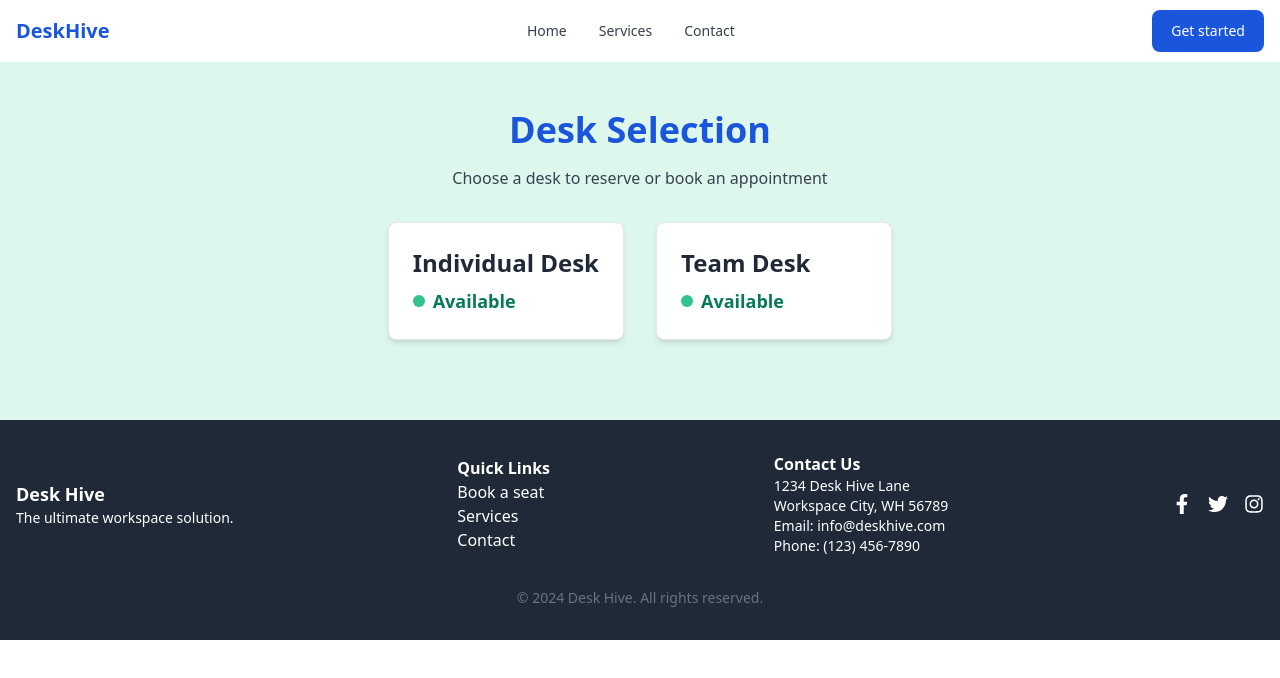
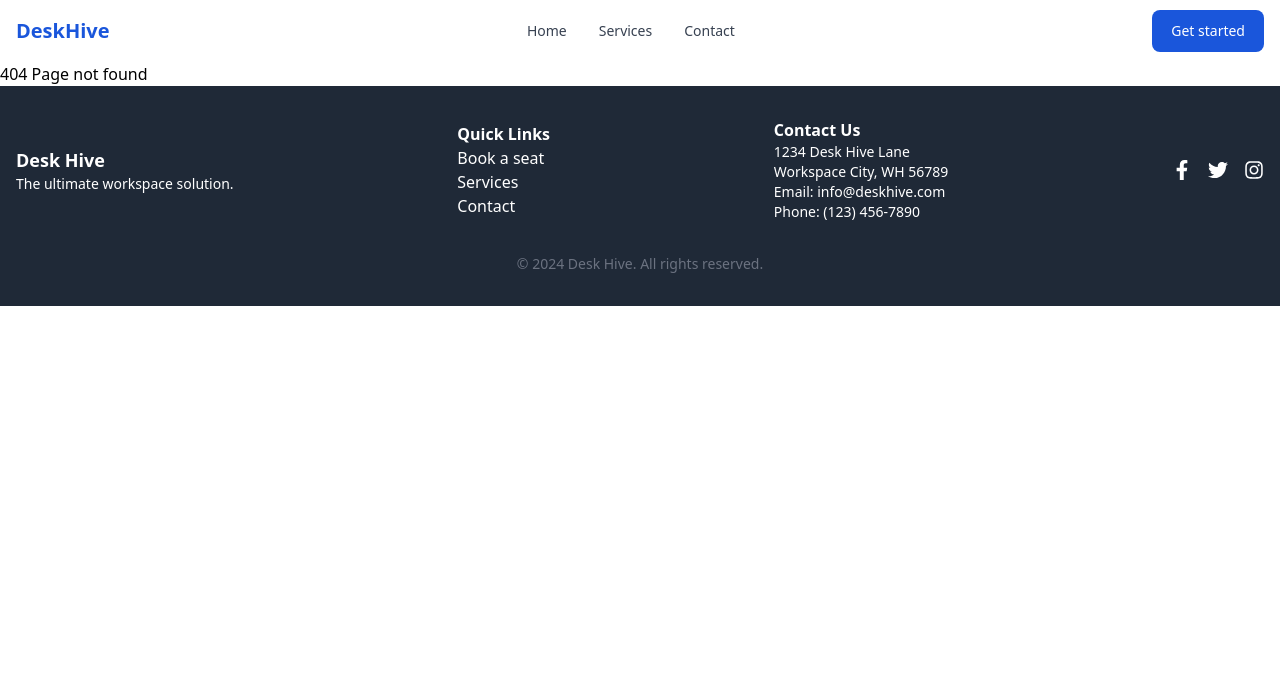
Before and after one commit to tessyjonburica/DeskHive, a React (Vite) app in the folder deskhive/: page /desk-selection in a window 1280 px wide. Shown: the top 678 px of the page. Built offline with nearby package versions, Linux system fonts and the light colour scheme.

Commit message:
Added @vercel/analytics dependency and imported Analytics component in App.jsx

```diff
--- a/deskhive/package.json
+++ b/deskhive/package.json
@@ -10,6 +10,7 @@
     "preview": "vite preview"
   },
   "dependencies": {
+    "@vercel/analytics": "^1.3.1",
     "dom": "^0.0.3",
     "flowbite-react": "^0.9.0",
     "jspdf": "^2.5.1",
--- a/deskhive/src/App.jsx
+++ b/deskhive/src/App.jsx
@@ -1,4 +1,5 @@
 import { BrowserRouter, Routes, Route } from "react-router-dom";
+import { Analytics } from "@vercel/analytics/react"
 import "./App.css";
 import Contact from "./pages/Contact";
 import Home from "./pages/Home";
@@ -13,57 +14,25 @@ import Confirmation from "./pages/Confirmation";
 
 function App() {
   return (
-    <BrowserRouter>
+    <>
+     <BrowserRouter>
       <Routes>
         <Route path="/" element={<Layout />}>
           <Route index element={<Home />} />
-          <Route path="about" element={<About />} />
+          {/* <Route path="about" element={<About />} />
           <Route path="contact" element={<Contact />} />
           <Route path="services" element={<Services />} />
-          <Route path="desk-selection" element={<DeskSelection />} />
+          <Route path="desk-selection" element={<DeskSelection />} /> */}
           <Route path="checkout" element={<Checkout/>} />
           <Route path="confirmation" element={<Confirmation />} />
           <Route path="*" element={<NoPage />} />
         </Route>
       </Routes>
     </BrowserRouter>
+    <Analytics />
+    </>
+
   );
 }
 
 export default App;
-
-
-
-
-// import { BrowserRouter, Routes, Route } from "react-router-dom";
-// import "./App.css";
-// import Contact from "./pages/Contact";
-// import Home from "./pages/Home";
-// import Layout from "./pages/Layout";
-// import About from "./pages/About";
-// import Services from "./pages/Services";
-// import NoPage from "./pages/NoPage";
-// import DeskSelection from "./components/DeskSelection";
-// import Booking from "./pages/Booking";
-
-// function App() {
-//   return (
-//     <>
-//       <BrowserRouter>
-//         <Routes>
-//           <Route path="/" element={<Layout />}>
-//             <Route index element={<Home />} />
-//             <Route path="about" element={<About />} />
-//             <Route path="contact" element={<Contact />} />
-//             <Route path="services" element={<Services />} />
-//             <Route path="desk-selection" element={<DeskSelection />} />
-//             <Route path="booking" element={<Booking />} />
-//             <Route path="*" element={<NoPage />} />
-//           </Route>
-//         </Routes>
-//       </BrowserRouter>
-//     </>
-//   );
-// }
-
-// export default App;
```
Also changed, not shown: 1 other file (tests, documents, lock files or other folders).
